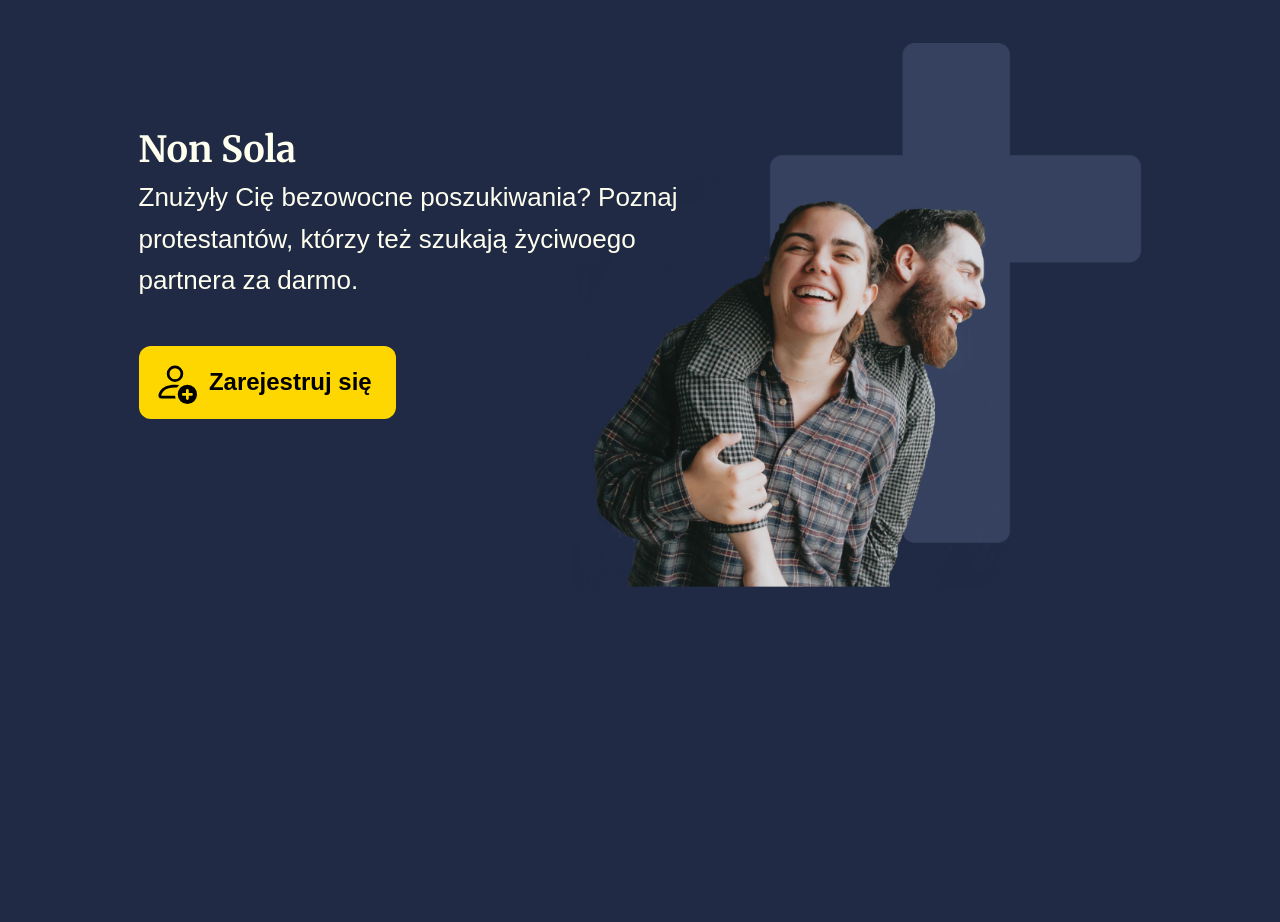
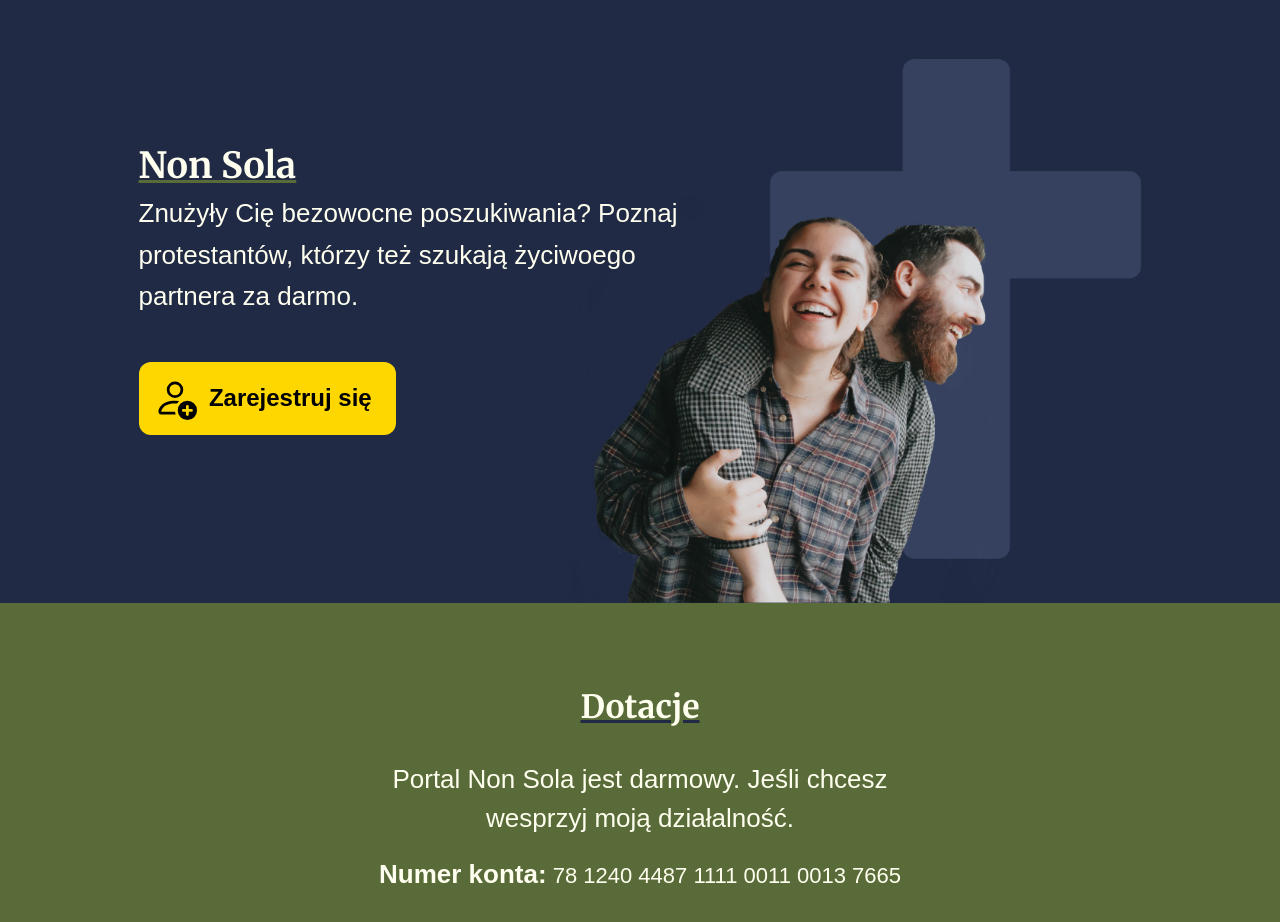
Before and after one commit to oliwierzgorniak/non-sola, a Next.js app: page / in a window 1280 px wide. Shown: the part 120-1042 px from the top of the page. Before the commit the page ends 800 px from the top, so only its background shows below. Built offline with nearby package versions, Linux system fonts and the light colour scheme; a web font is replaced by a local one.

Commit message:
donations coded

```diff
--- a/app/globals.css
+++ b/app/globals.css
@@ -45,6 +45,7 @@ h6 {
 :root {
   --background-color: #202a44;
   --text-color: #fffff0;
+  --primary-color: #596b38;
   --attention-color: #ffd700;
   --max-width: 1400px;
 }
@@ -52,7 +53,6 @@ h6 {
 body {
   background-color: var(--background-color);
   color: var(--text-color);
-  padding: 1em 2em;
   display: flex;
   flex-direction: column;
   align-items: center;
--- a/app/page.tsx
+++ b/app/page.tsx
@@ -1,11 +1,13 @@
-import Hero from "./Hero";
-import Navbar from "./Navbar";
+import Donations from "@/components/home/donations/Donations";
+import Hero from "../components/home/hero/Hero";
+import Navbar from "../components/home/navbar/Navbar";
 
 export default function Home() {
   return (
     <>
       <Navbar />
       <Hero />
+      <Donations />
     </>
   );
 }
--- /dev/null
+++ b/components/home/donations/Donations.tsx
@@ -0,0 +1,16 @@
+import { merriweather } from "@/fonts";
+import styles from "./donations.module.css";
+
+export default function Donations() {
+  return (
+    <section className={styles.container}>
+      <h2 className={merriweather.className}>Dotacje</h2>
+      <p>
+        Portal Non Sola jest darmowy. Jeśli chcesz wesprzyj moją działalność.
+      </p>
+      <p className={styles.bankP}>
+        <span>Numer konta:</span> 78 1240 4487 1111 0011 0013 7665
+      </p>
+    </section>
+  );
+}
--- /dev/null
+++ b/components/home/donations/donations.module.css
@@ -0,0 +1,31 @@
+.container {
+  background-color: var(--primary-color);
+  padding: 5em 0;
+  display: flex;
+  flex-direction: column;
+  align-items: center;
+  width: 100%;
+}
+
+.container h2 {
+  font-size: 2rem;
+  text-decoration: underline;
+  text-decoration-color: var(--background-color);
+  margin-bottom: 0.9em;
+}
+
+.container p {
+  font-size: 1.625rem;
+  max-width: 34rem;
+  text-align: center;
+}
+
+.container .bankP {
+  margin-top: 0.8em;
+  font-size: 1.375rem;
+}
+
+.bankP span {
+  font-size: 1.625rem;
+  font-weight: 700;
+}
--- a/app/hero.module.css
+++ b/components/home/hero/hero.module.css
@@ -9,6 +9,8 @@
 
 .title {
   font-size: 2.25rem;
+  text-decoration: underline;
+  text-decoration-color: var(--primary-color);
 }
 
 .description {
--- a/app/navbar.module.css
+++ b/components/home/navbar/navbar.module.css
@@ -5,6 +5,7 @@
   max-width: var(--max-width);
   margin: auto;
   width: 100%;
+  padding: 1em 2em;
 }
 
 .leftContainer {
```
Also changed, not shown: components/home/hero/Hero.tsx (renamed from app/Hero.tsx), components/home/navbar/Navbar.tsx (renamed from app/Navbar.tsx).
